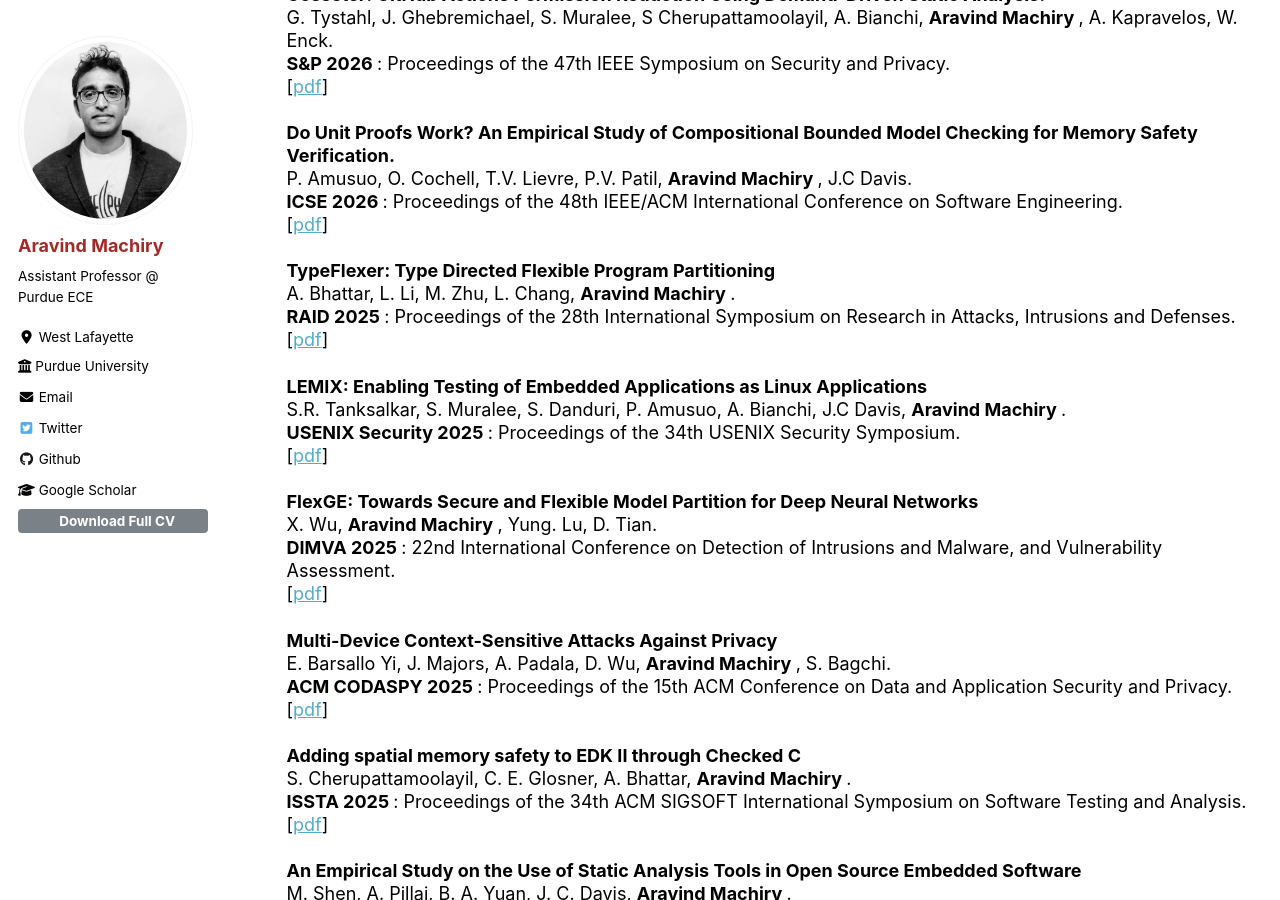
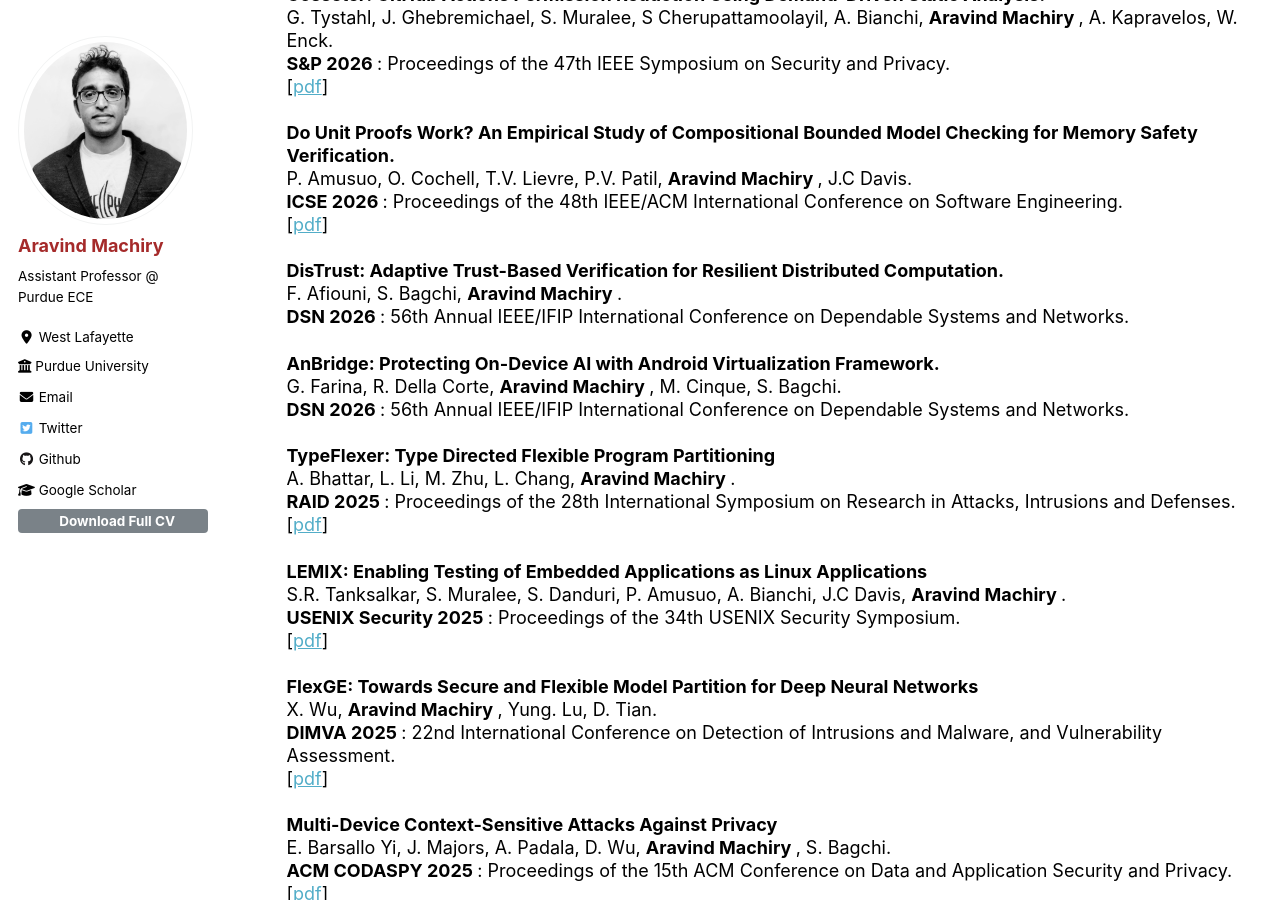
Before and after one commit to Machiry/machiry.github.io, a Jekyll site: the page built from _publications/index.html, in a window 1280 px wide and 900 px high, scrolled down 334 px. Built offline with Jekyll 4.4.1, drawn with Linux system fonts in a browser that asks for light colours; nearby versions of some CDN libraries.

Commit message:
Add DSN 2026 publications (DisTrust, AnBridge)
Co-Authored-By: Claude Opus 5.5 <noreply@anthropic.com>

```diff
--- a/_publications/index.html
+++ b/_publications/index.html
@@ -31,6 +31,20 @@ author_profile: true
 		P. Amusuo, O. Cochell, T.V. Lievre, P.V. Patil, <b> Aravind Machiry </b>, J.C Davis.<br>
 		<b> ICSE 2026 </b> : Proceedings of the 48th IEEE/ACM International Conference on Software Engineering. <br>
 		[<a href="/files/unitprooficse2026.pdf">pdf</a>]
+	</p>
+
+			<p>
+
+		<strong>DisTrust: Adaptive Trust-Based Verification for Resilient Distributed Computation.</strong><br>
+		F. Afiouni, S. Bagchi, <b> Aravind Machiry </b>.<br>
+		<b> DSN 2026 </b> : 56th Annual IEEE/IFIP International Conference on Dependable Systems and Networks. <br>
+	</p>
+
+			<p>
+
+		<strong>AnBridge: Protecting On-Device AI with Android Virtualization Framework.</strong><br>
+		G. Farina, R. Della Corte, <b> Aravind Machiry </b>, M. Cinque, S. Bagchi.<br>
+		<b> DSN 2026 </b> : 56th Annual IEEE/IFIP International Conference on Dependable Systems and Networks. <br>
 	</p>
 
 
```
Also changed, not shown: _pages/about.md (+2 -0 lines).
